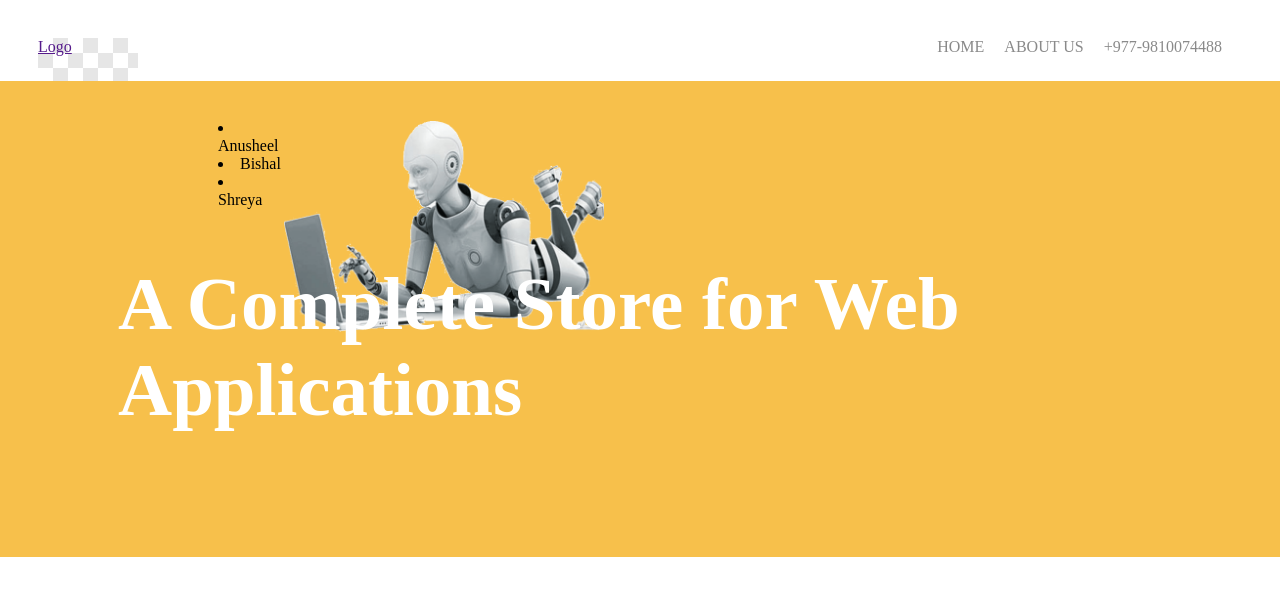
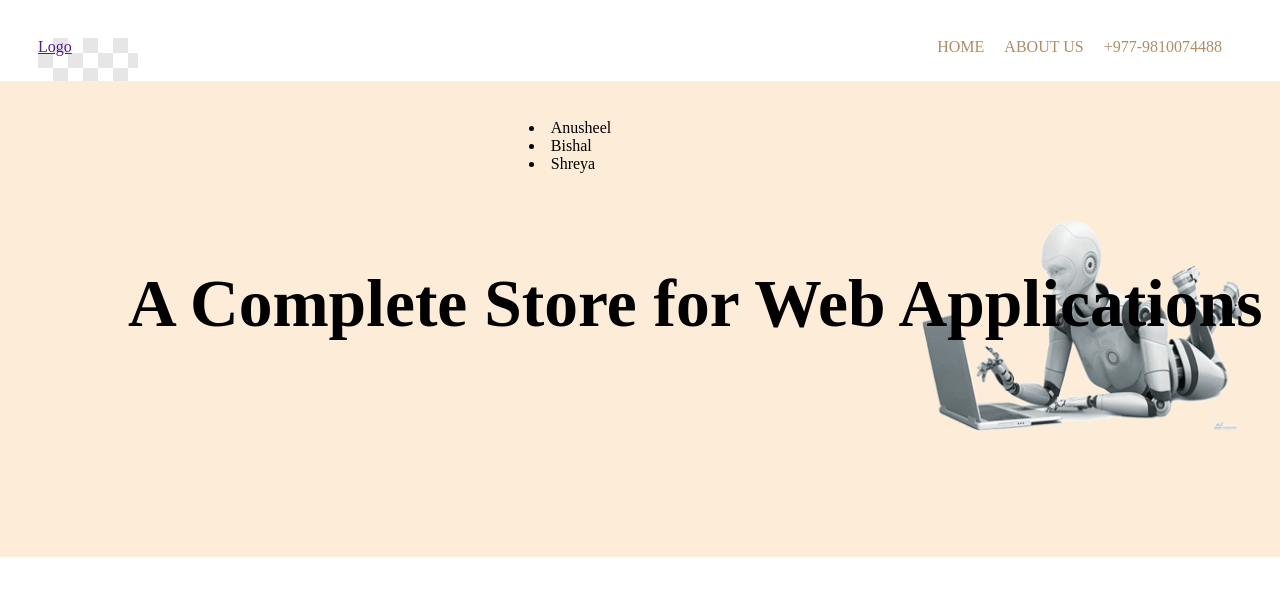
Before and after one commit to anusheeel/GajjabIT, a plain HTML site: page index.html in a window 1280 px wide. Drawn offline with Linux system fonts and the light colour scheme.

Commit message:
2nd Commit - Anusheel

```diff
--- a/style.css
+++ b/style.css
@@ -40,7 +40,7 @@ img{
 }
 
 .right-side > div a {
-    color: #8a8a8a;
+    color: #af8d66;
     text-decoration: none;
     transition: color 0.5s;
 }
@@ -52,12 +52,18 @@ img{
 }
 
 /*HERO Section */
+@keyframes hero {
+    from {background-color: #fef7ee}
+    to {background-color: #f68a0b;}
+}
 .hero-section {
     height: 50vh;
     justify-content: space-between;
-    background-color: #f7c04b;
+    background-color:  #fef7ee;
     display: flex;
     padding: 38px;
+   animation: hero 50s infinite alternate;
+
 }
 
 .banner {
@@ -67,20 +73,14 @@ img{
 
 .hero-section > .banner > div {
     position: absolute;
-    font-size: 50px;
-    font-weight: 200;
-    margin: -10px;
-    color: #ffff;
-}
-.hero-img{
-    width: 100%;
-    height: 100%;
+    font-size: 45px;
+    font-weight: bolder;
+
 }
 
 .hero-img > div{
     height: 30vh;
     width: 40vh;
-
-    object-fit: contain;
+    margin-top: 100px;
 
 }
```
